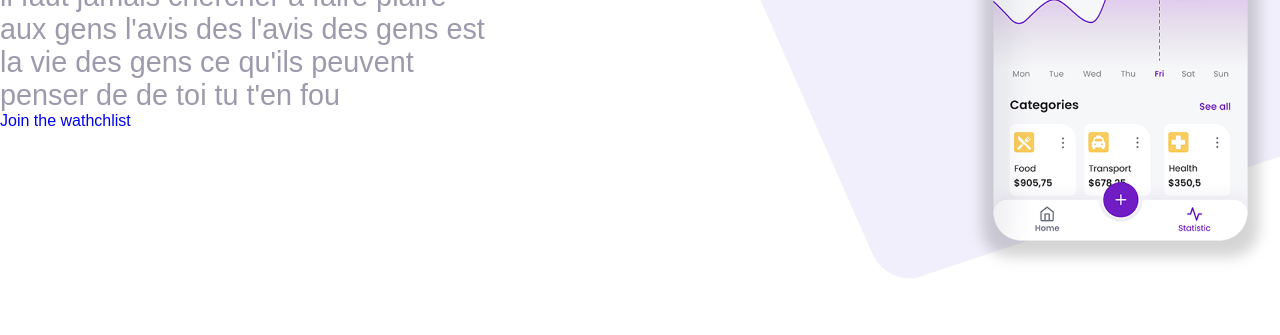
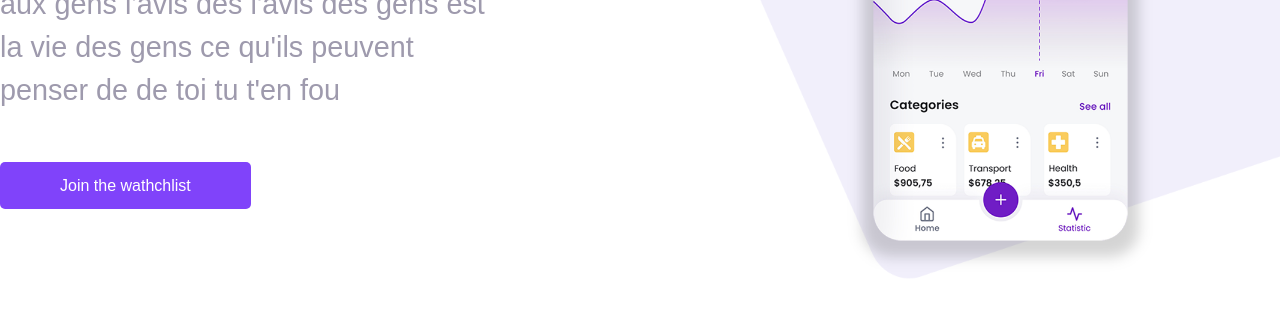
Before and after one commit to condef23/site1, a plain HTML site: page index.html in a window 1280 px wide. Shown: the part 469-804 px from the top of the page. Drawn offline with Linux system fonts and the light colour scheme; a web font is replaced by a local one.

Commit message:
travail section 1

```diff
--- a/assets/styles.css
+++ b/assets/styles.css
@@ -10,7 +10,7 @@
     height: 100vh;
     background-image:url(../assets/images/bg.png) ;
     background-size: cover;
-    background-position: center;
+    background-position:bottom;
 }
 #section-1 header{
     display: flex;
@@ -49,8 +49,20 @@
     font-size: 5em;
     color: #1c0d43;
     line-height: 1em;
+    margin-bottom: 25px;
   }
   .container p{
     font-size: 1.8em;
     color: #9e9aad;
+    line-height: 1.5em;
+    margin-bottom: 65px ;
   }
+  .container a {
+    color: white;
+    background: #8043fa;
+    padding:    15px 60px;
+    border-radius: 5px;
+  }
+  .container img{
+    margin-right: 120px;
+  }
```
